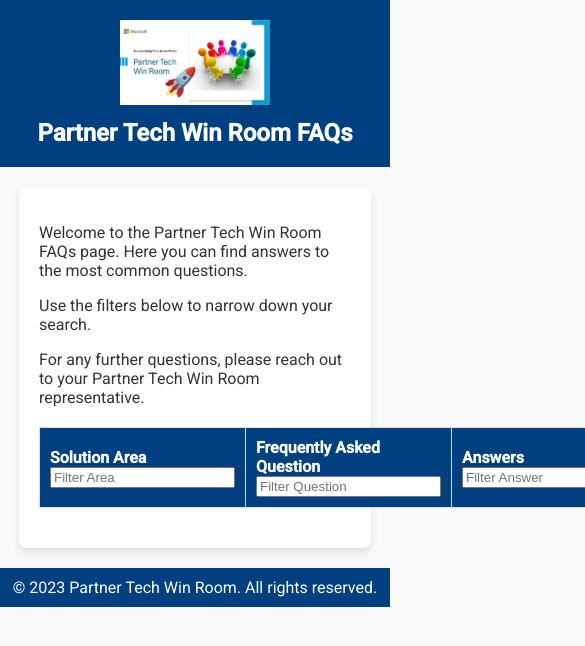
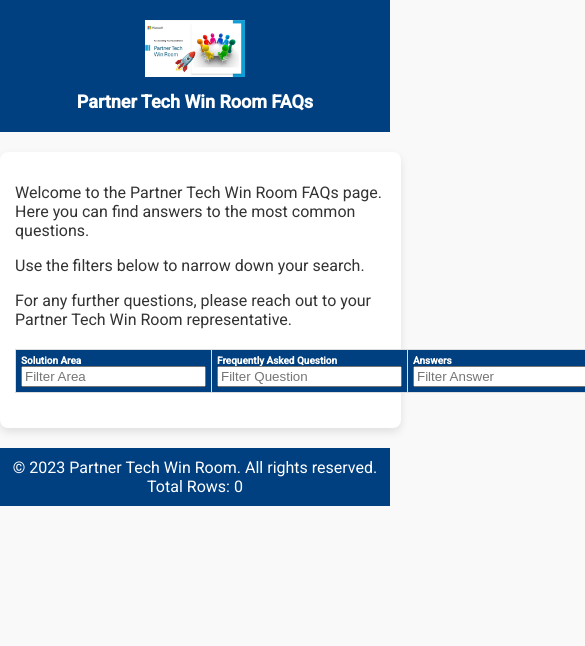
Before and after one commit to PartnerTechWinRoom/PTWRFAQs, a website: page index.html in a window 390 px wide. Shown: the top 646 px of the page, 585 px wide, since content can reach past the window. Drawn offline with Linux system fonts and the light colour scheme; no server answers.

Commit message:
Added the row count

```diff
--- a/index.html
+++ b/index.html
@@ -9,74 +9,117 @@
     <style>
         /* Corporate Styling */
         body {
-            font-family: 'Roboto', Arial, sans-serif; /* Use a professional font */
+            font-family: 'Roboto', Arial, sans-serif;
             margin: 0;
             padding: 0;
-            background-color: #f9f9f9; /* Light background for a clean look */
-            color: #333; /* Dark text for readability */
+            background-color: #f9f9f9;
+            color: #333;
         }
 
         /* Header styling */
         .header {
-            background-color: #004080; /* Corporate blue background */
-            color: white; /* White text for contrast */
-            padding: 20px 0; /* Add vertical padding */
-            text-align: center; /* Center-align the content */
+            background-color: #004080;
+            color: white;
+            padding: 20px 0;
+            text-align: center;
         }
 
         .header img {
-            max-width: 150px; /* Limit the logo size */
-            margin-bottom: 10px; /* Add spacing below the logo */
+            max-width: 150px;
+            margin-bottom: 10px;
         }
 
         .header h1 {
-            margin: 0; /* Remove default margin */
-            font-size: 24px; /* Set font size for the title */
+            margin: 0;
+            font-size: 24px;
         }
 
         /* Main content container styling */
         .container {
-            width: 80%; /* Set the width of the content area */
-            margin: 20px auto; /* Center the container */
-            background: white; /* White background for contrast */
-            padding: 20px; /* Add padding inside the container */
-            box-shadow: 0 4px 8px rgba(0, 0, 0, 0.1); /* Subtle shadow for depth */
-            border-radius: 8px; /* Rounded corners */
+            width: 90%; /* Use a percentage for flexible width */
+            max-width: 1200px; /* Limit the maximum width */
+            margin: 20px auto;
+            background: white;
+            padding: 20px;
+            box-shadow: 0 4px 8px rgba(0, 0, 0, 0.1);
+            border-radius: 8px;
         }
 
         /* Table styling */
         .table {
             width: 100%; /* Full width table */
-            border-collapse: collapse; /* Remove gaps between table cells */
-            margin: 20px 0; /* Add spacing above and below the table */
+            border-collapse: collapse;
+            margin: 20px 0;
         }
 
         .table th, .table td {
-            border: 1px solid #ddd; /* Light border for table cells */
-            padding: 10px; /* Add padding inside cells */
-            text-align: left; /* Align text to the left */
+            border: 1px solid #ddd;
+            padding: 10px;
+            text-align: left;
         }
 
         .table th {
-            background-color: #004080; /* Blue background for headers */
-            color: white; /* White text for contrast */
+            background-color: #004080;
+            color: white;
         }
 
         .table tr:nth-child(even) {
-            background-color: #f2f2f2; /* Light gray background for alternate rows */
+            background-color: #f2f2f2;
         }
 
         .table tr:hover {
-            background-color: #e6f7ff; /* Highlight row on hover */
+            background-color: #e6f7ff;
         }
 
         /* Footer styling */
         .footer {
-            text-align: center; /* Center-align the footer text */
-            padding: 10px; /* Add padding inside the footer */
-            background-color: #004080; /* Blue background for footer */
-            color: white; /* White text for contrast */
-            margin-top: 20px; /* Add spacing above the footer */
+            text-align: center;
+            padding: 10px;
+            background-color: #004080;
+            color: white;
+            margin-top: 20px;
+        }
+
+        /* Responsive Design: Adjust for smaller screens */
+        @media (max-width: 768px) {
+            .header h1 {
+                font-size: 20px; /* Reduce font size for smaller screens */
+            }
+
+            .header img {
+                max-width: 100px; /* Reduce logo size */
+            }
+
+            .container {
+                padding: 15px; /* Reduce padding */
+            }
+
+            .table th, .table td {
+                padding: 8px; /* Reduce cell padding */
+            }
+
+            .table th {
+                font-size: 14px; /* Reduce font size for table headers */
+            }
+
+            .table td {
+                font-size: 12px; /* Reduce font size for table cells */
+            }
+        }
+
+        @media (max-width: 480px) {
+            .header h1 {
+                font-size: 18px; /* Further reduce font size */
+            }
+
+            .container {
+                width: 95%; /* Increase width for smaller screens */
+            }
+
+            .table th, .table td {
+                font-size: 10px; /* Further reduce font size */
+                padding: 5px; /* Reduce padding */
+            }
         }
     </style>
 </head>
@@ -126,6 +169,8 @@
     <!-- Footer Section -->
     <div class="footer">
         &copy; 2023 Partner Tech Win Room. All rights reserved.
+        <br>
+        <span id="row-count">Total Rows: 0</span>
     </div>
 
     <!-- JavaScript File -->
--- a/src/scripts/app.js
+++ b/src/scripts/app.js
@@ -61,6 +61,10 @@
 
         grid.appendChild(row); // Append the row to the table body
     });
+
+    // Update the total row count in the footer
+    const rowCount = data.length; // Get the total number of rows
+    document.getElementById("row-count").textContent = `Total Rows: ${rowCount}`;
 }
 
 /**
```
